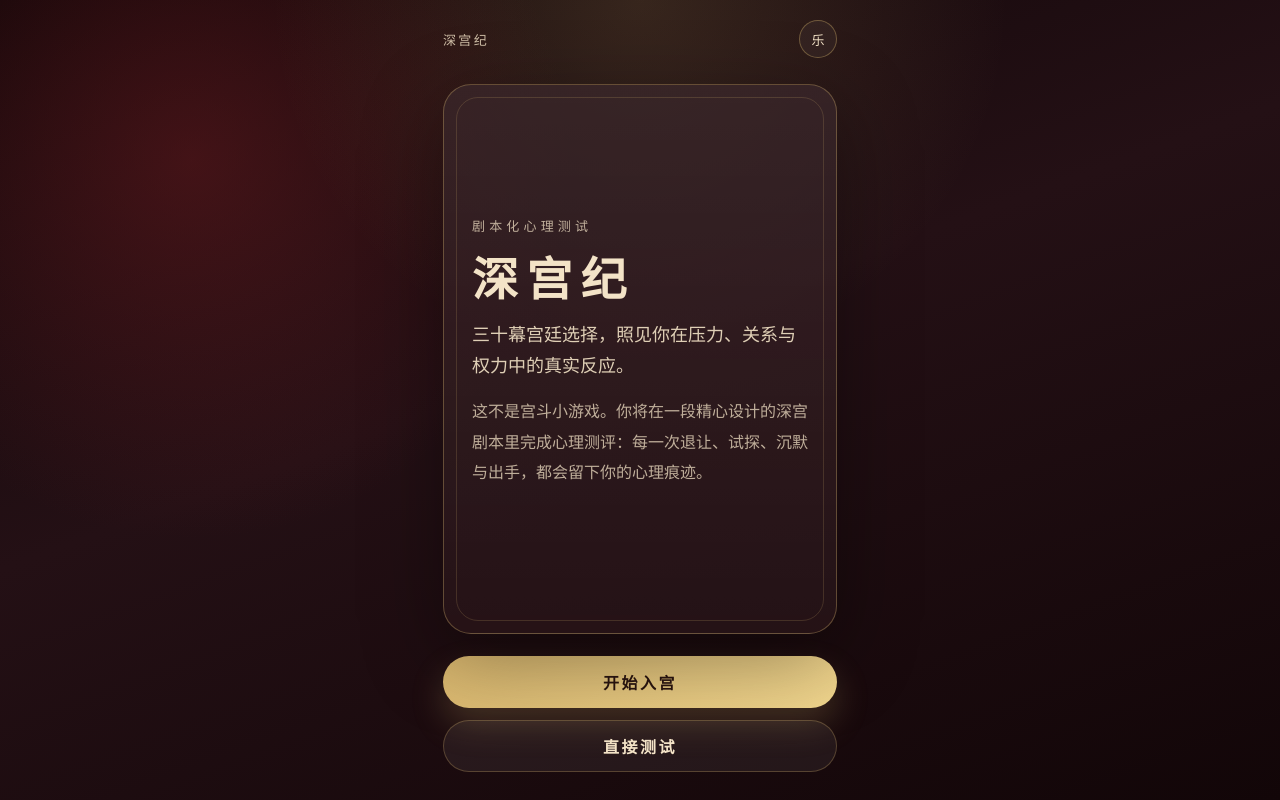
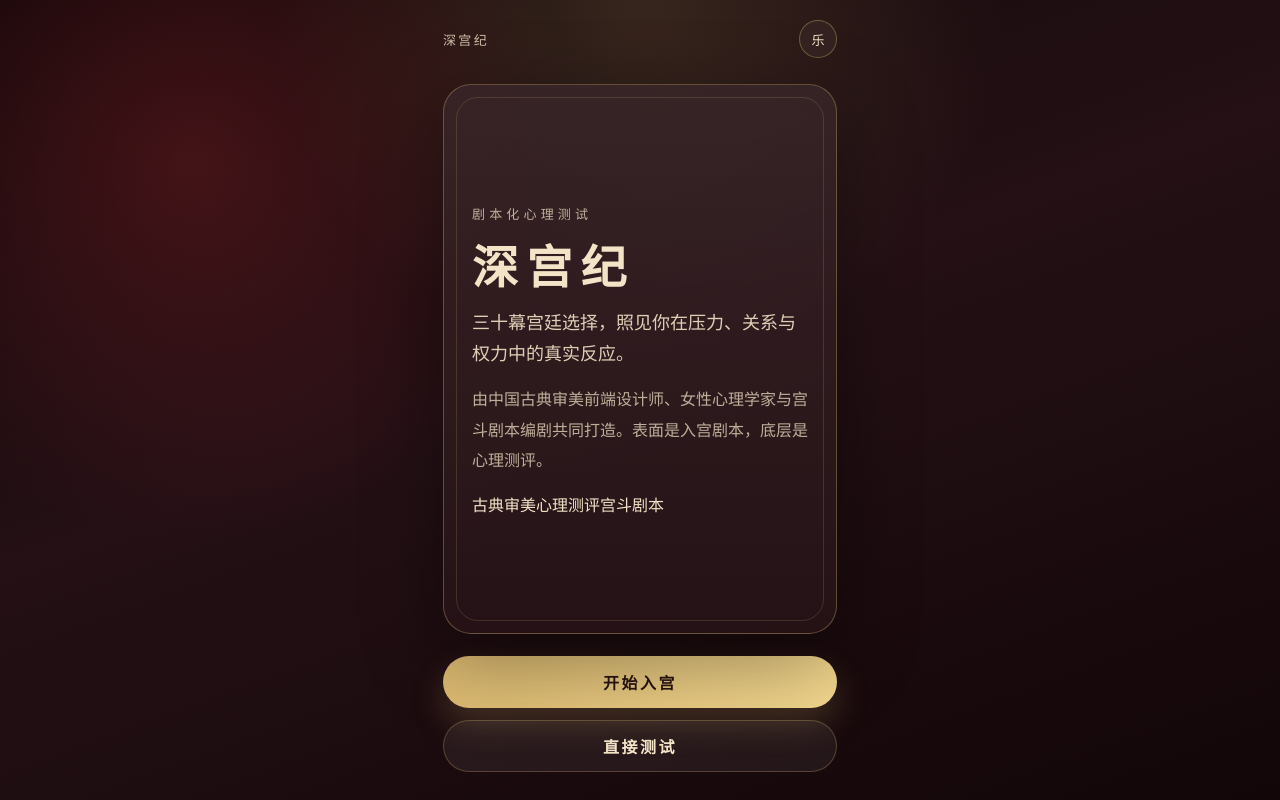
Before and after one commit to Jamescheng2022/shengongji-psych-test, a Next.js app: page / in a window 1280 px wide. Built offline with nearby package versions, Linux system fonts and the light colour scheme.

Commit message:
Upgrade homepage ritual UI copy

```diff
--- a/app/page.tsx
+++ b/app/page.tsx
@@ -11,13 +11,22 @@ export default function HomePage() {
         </header>
 
         <section className="hero">
-          <div className="hero-card">
+          <div className="hero-card hero-card--cover">
+            <div className="palace-gate" aria-hidden="true">
+              <span />
+              <span />
+            </div>
             <p className="seal">剧本化心理测试</p>
             <h1>深宫纪</h1>
             <h2>三十幕宫廷选择，照见你在压力、关系与权力中的真实反应。</h2>
             <p>
-              这不是宫斗小游戏。你将在一段精心设计的深宫剧本里完成心理测评：每一次退让、试探、沉默与出手，都会留下你的心理痕迹。
+              由中国古典审美前端设计师、女性心理学家与宫斗剧本编剧共同打造。表面是入宫剧本，底层是心理测评。
             </p>
+            <div className="expert-row">
+              <span>古典审美</span>
+              <span>心理测评</span>
+              <span>宫斗剧本</span>
+            </div>
           </div>
 
           <div className="button-row">
```
